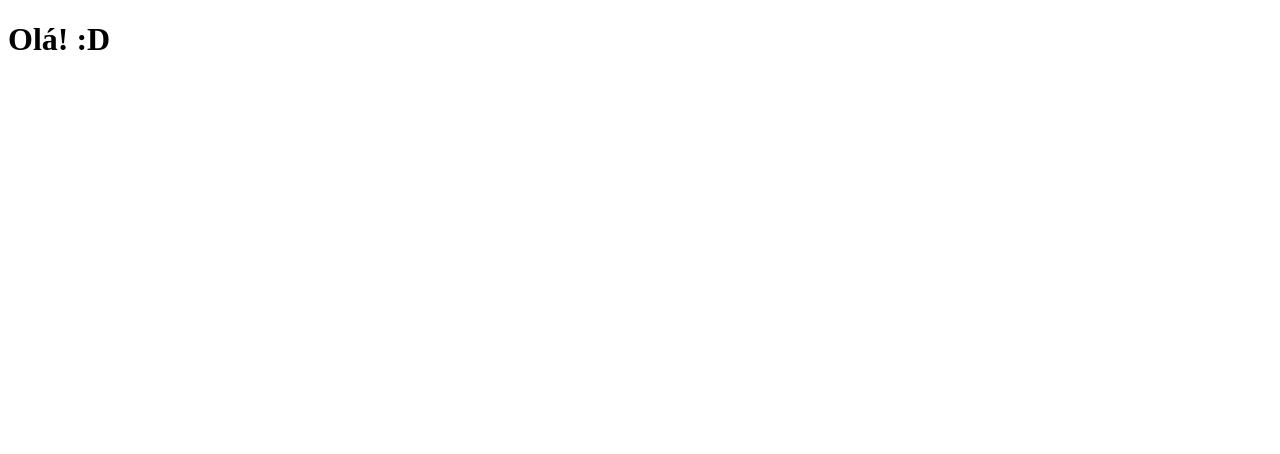
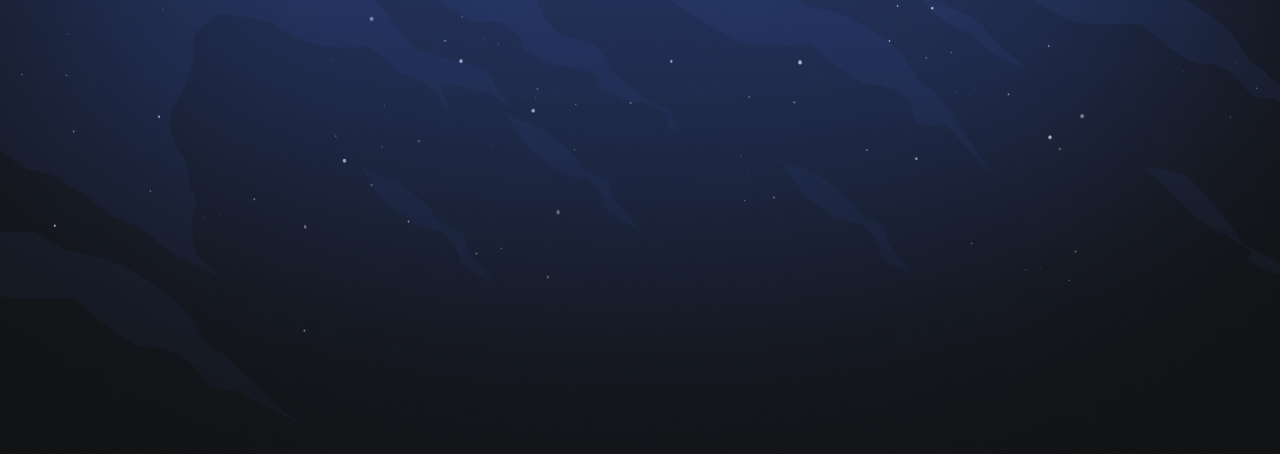
Before and after one commit to ecpieritz/find-you-duo, a React (Vite) app in the folder web/: page / in a window 1280 px wide. Shown: the top 454 px of the page. Built offline with nearby package versions, Linux system fonts and the light colour scheme.

Commit message:
Added tailwind + bg on body

```diff
--- a/web/index.html
+++ b/web/index.html
@@ -6,7 +6,7 @@
     <meta name="viewport" content="width=device-width, initial-scale=1.0" />
     <title>eSports: Find your Duo</title>
   </head>
-  <body>
+  <body class="bg-[#121214] bg-fdBG bg-cover bg-no-repeat">
     <div id="root"></div>
     <script type="module" src="/src/main.tsx"></script>
   </body>
--- a/web/package.json
+++ b/web/package.json
@@ -16,6 +16,9 @@
     "@types/react": "^18.0.17",
     "@types/react-dom": "^18.0.6",
     "@vitejs/plugin-react": "^2.1.0",
+    "autoprefixer": "^10.4.10",
+    "postcss": "^8.4.16",
+    "tailwindcss": "^3.1.8",
     "typescript": "^4.6.4",
     "vite": "^3.1.0"
   }
--- /dev/null
+++ b/web/postcss.config.cjs
@@ -0,0 +1,6 @@
+module.exports = {
+  plugins: {
+    tailwindcss: {},
+    autoprefixer: {},
+  },
+}
--- a/web/src/App.tsx
+++ b/web/src/App.tsx
@@ -1,6 +1,8 @@
+import './styles/main.css'
+
 function App() {
-  return <div>
-    <h1>Olá! :D</h1>
+  return <div >
+
   </div>
 }
 
--- /dev/null
+++ b/web/src/styles/main.css
@@ -0,0 +1,3 @@
+@tailwind base;
+@tailwind components;
+@tailwind utilities;
--- /dev/null
+++ b/web/tailwind.config.cjs
@@ -0,0 +1,15 @@
+/** @type {import('tailwindcss').Config} */
+module.exports = {
+  content: [
+    './src/**/*.tsx',
+    './index.html'
+  ],
+  theme: {
+    extend: {
+      backgroundImage: {
+        fdBG: 'url("/img/fd__bg.png")'
+      }
+    },
+  },
+  plugins: [],
+}
```
Also changed, not shown: web/public/img/fd__bg.png (added), 1 other file (tests, documents, lock files or other folders).
